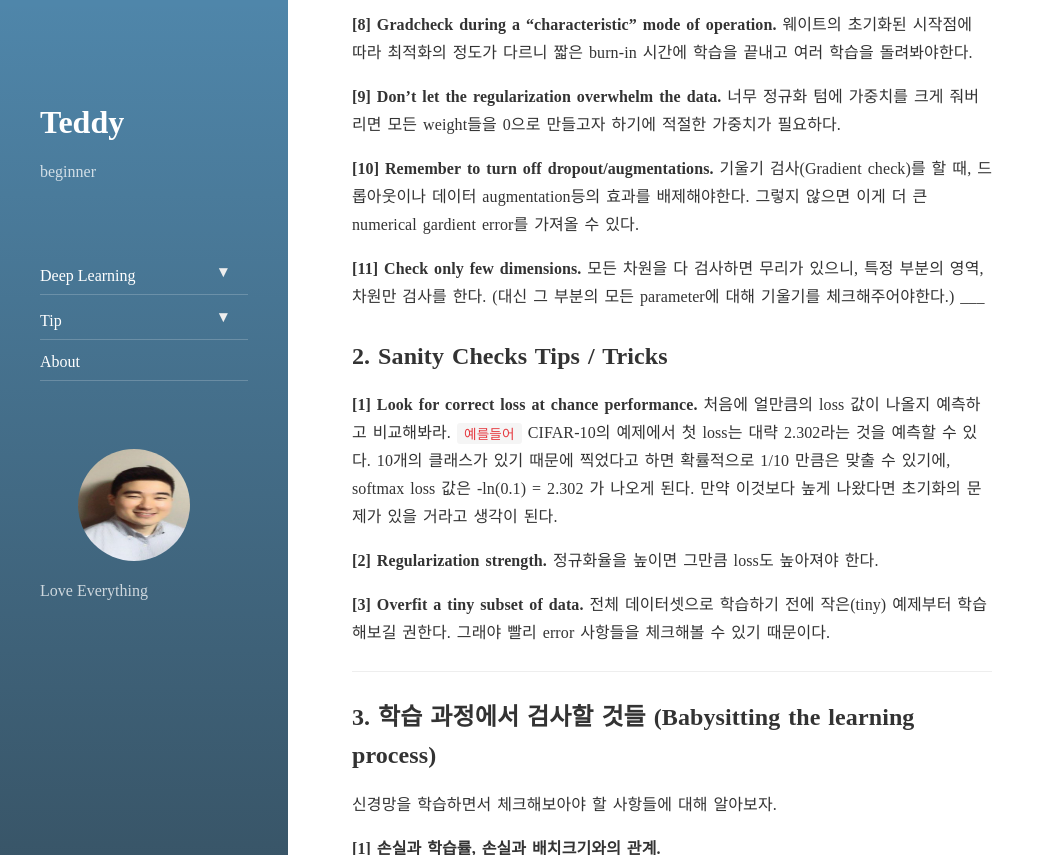
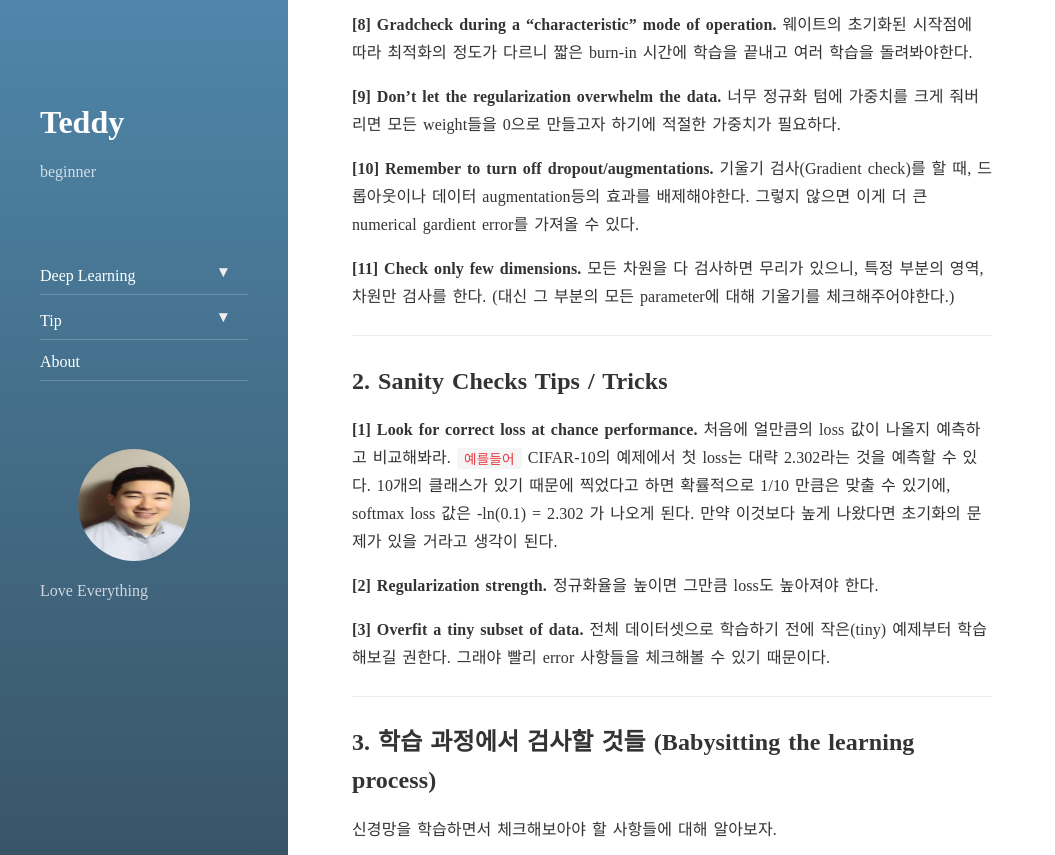
Before and after one commit to Taeu/taeu.github.io, a Jekyll site: the page built from _posts/2018-09-27-deeplearning-cs231n-Neural-Networks-3.md, in a window 1280 px wide and 900 px high, scrolled down 3125 px, cut to the strip 0-855 px from the top of the window. Shown: the whole strip, without its empty margins (0-1055 px from the left). Built offline with Jekyll 4.4.1, drawn with Linux system fonts in a browser that asks for light colours; nearby versions of some CDN libraries; comment, search, counter and statistics services are not loaded; some of the changed text lies outside the part shown.

Commit message:
4차 수정

````diff
--- a/_posts/2018-09-27-deeplearning-cs231n-Neural-Networks-3.md
+++ b/_posts/2018-09-27-deeplearning-cs231n-Neural-Networks-3.md
@@ -72,6 +72,7 @@
 **[10] Remember to turn off dropout/augmentations.** 기울기 검사(Gradient check)를 할 때, 드롭아웃이나 데이터 augmentation등의 효과를 배제해야한다. 그렇지 않으면 이게 더 큰 numerical gardient error를 가져올 수 있다.
 
 **[11] Check only few dimensions.** 모든 차원을 다 검사하면 무리가 있으니, 특정 부분의 영역, 차원만 검사를 한다. (대신 그 부분의 모든 parameter에 대해 기울기를 체크해주어야한다.)
+
 ___
 ## 2. Sanity Checks Tips / Tricks
 
@@ -208,12 +209,13 @@
 x -= learning_rate * mt / (np.sqrt(vt) + eps)
 ```
 <div class="fig figcenter fighighlight">
-  <img src="https://user-images.githubusercontent.com/24144491/46187650-979f4480-c31f-11e8-9813-ad539cdd3b4b.gif" width="48%" style="margin-right:10px;">
-  <img src="https://user-images.githubusercontent.com/24144491/46187651-979f4480-c31f-11e8-9068-99c606d546bb.gif" width="48%">
+<img src="https://user-images.githubusercontent.com/24144491/46187650-979f4480-c31f-11e8-9813-ad539cdd3b4b.gif" width="48%"/> <img src="https://user-images.githubusercontent.com/24144491/46187651-979f4480-c31f-11e8-9068-99c606d546bb.gif" width="48%"/>
+
   <div class="figcaption">
-    왼쪽에서 등고선 위에서 최적화 알고리즘들의 속도를 주목하라. 오른쪽그림은 목적함수에 안장점이 있을때 SGD의 단점을 보여준다.
+    **왼쪽**에서 등고선 위에서 최적화 알고리즘들의 속도를 주목하라. **오른쪽그림**은 목적함수에 안장점이 있을때 SGD의 단점을 보여준다.
   </div>
 </div>
+
 
 
 ___
@@ -232,6 +234,7 @@
 **[3] 검증시 단일 검증집합.** 적당한 크기의 검증 집합을 설정해 한 번만 검증하는 것이 더 쉽게 구현할 수 있을 것.
 
 
+___
 
 ## 6. 평가 (Evaluation, Model Ensembles)
 
@@ -242,6 +245,7 @@
 - **한 모형에서 다른 체크포인트들을 (Different checkpoints of a single model).** 만약 훈련이 매우 값비싸면, 어떤 사람들은 단일한 네트워크의 체크포인트들을 (이를테면 매 에폭 후) 앙상블하여 제한적인 성공을 거둔 바 있음을 기억해 두라. 명백하게 이 방법은 다양성이 떨어지지만, 실전에서는 합리적으로 잘 작동할 수 있다. 이 방법은 매우 간편하고 저렴하다는 것이 장점이다.
 - **훈련 동안의 모수값들에 평균을 취하기 (Running average of parameters during training).** 훈련 동안 (시간에 따른) 웨이트 값들의 지수 하강 합(exponentially decaying sum)을 저장하는 제 2의 네트워크를 만들면 언제나 몇 퍼센트의 이득을 값싸게 취할 수 있다. 이 방식으로 당신은 최근 몇 iteration 동안의 네트워크에 평균을 취한다고 생각할 수도 있다. 마지막 몇 스텝 동안의 웨이트값들을 이렇게 “안정화” 시킴으로써 당신은 언제나 더 나은 검증 오차를 얻을 수 있다. 거친 직관으로 생각하자면, 목적함수는 볼(bowl)-모양이고 당신의 네트워크는 극값(mode) 주변을 맴돌 것이므로, 평균을 취하면 극값에 더 가까운 어딘가에 다다를 기회가 더 많아질 것이다.
 
+___
 
 ## 7. 요약 (Summary)
 
@@ -257,6 +261,7 @@
 - 하이퍼파라미터는 그리드 검색이 아닌 랜덤 검색으로 튜닝해라. 처음에는 생긴 범위에서 탐색하다가 (넓은 초모수 범위, 1-5 에폭 정도만 학습), 점점 촘촘하게 검색하라 (좁은 범위, 더 많은 에폭에서 학습).
 - 추가적인 개선을 위하여 모델 앙상블(model ensemble)을 만들어라.
 
+___
 
 # 마무리
 
````
